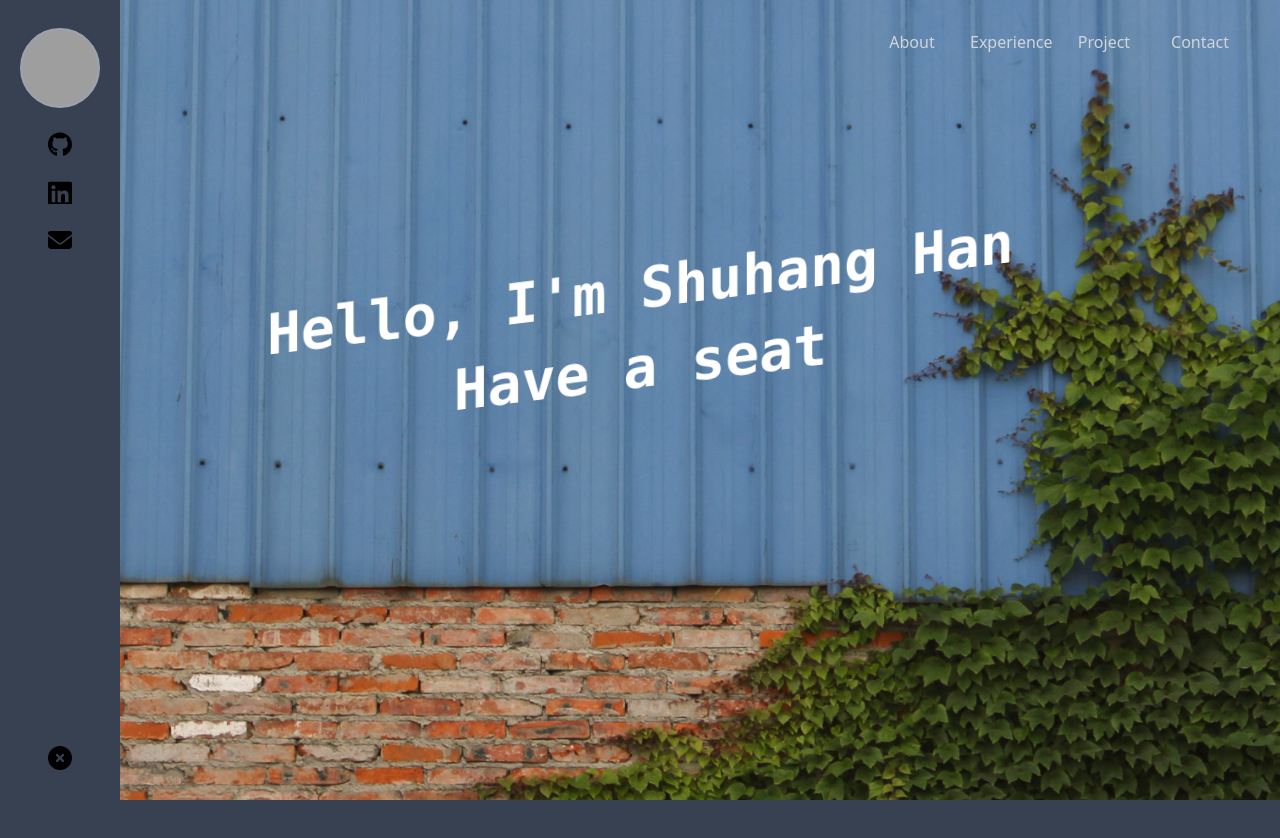
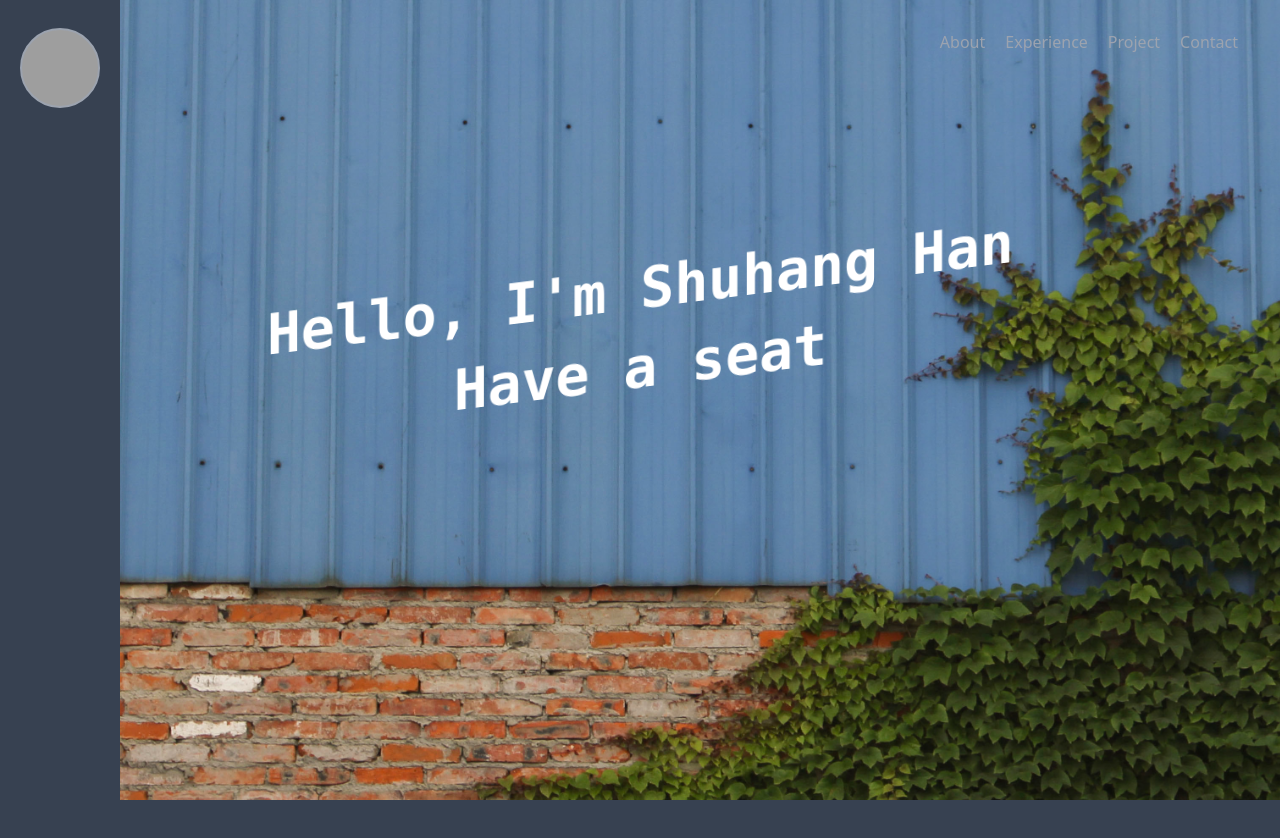
Before and after one commit to SkarnerV/website, a React (Vite) app: page / in a window 1280 px wide. Both pictures are taken after a click on the element 64 px from the left and 42 px from the top of the page. Shown: the top 838 px of the page. Built offline with nearby package versions, Linux system fonts and the light colour scheme; grey boxes are pictures that could not be loaded.

Commit message:
icon highlight added

```diff
--- a/src/components/button.tsx
+++ b/src/components/button.tsx
@@ -2,7 +2,7 @@ import React from "react";
 
 const Button = (props: { text: string }) => {
   return (
-    <button className="w-24 text-gray-300 hover:text-white border-transparent px-2 py-4 hover:border-white border-2 items-center">
+    <button className="text-gray-400 hover:text-white border-transparent px-2 py-4 hover:border-white border-2 items-center">
       {props.text}
     </button>
   );
--- /dev/null
+++ b/src/components/icon.tsx
@@ -0,0 +1,18 @@
+import React from "react";
+
+const Icon = (props: { path?: string; iconName: string }) => {
+  return (
+    <button
+      onClick={() => {
+        if (props.path) {
+          window.location.href = props.path;
+        }
+      }}
+      className="rounded-full p-2 border-2 bg-transparent border-transparent hover:border-white hover:bg-white"
+    >
+      <div className={`bg-cover bg-${props.iconName} w-6 h-6`}></div>
+    </button>
+  );
+};
+
+export default Icon;
--- a/src/components/profile.tsx
+++ b/src/components/profile.tsx
@@ -1,6 +1,7 @@
 import React from "react";
 import Avatar from "./avatar";
 import Button from "./button";
+import Icon from "./icon";
 
 const Profile = (props: { onClose: () => void }) => {
   return (
@@ -8,23 +9,17 @@ const Profile = (props: { onClose: () => void }) => {
       <div className="flex flex-col items-center">
         <div className="bg-avatar bg-cover w-20 h-20  border-gray-400 border-2 rounded-full" />
         <div className="mb-6"></div>
-        <a
-          href="https://github.com/SkarnerV"
-          className="bg-cover bg-github w-6 h-6"
-        ></a>
-        <div className="mb-6"></div>
-        <a
-          href="https://www.linkedin.com/in/shuhang-h-581b141b5/"
-          className="bg-cover bg-linkedin w-6 h-6"
-        ></a>
-        <div className="mb-6"></div>
-        <a
-          href="mailto:skarner.han@gmail.com"
-          className="bg-cover bg-email w-6 h-6"
-        ></a>
+        <Icon path="https://github.com/SkarnerV/" iconName="github" />
+        <div className="mb-2"></div>
+        <Icon
+          path="https://www.linkedin.com/in/shuhang-h-581b141b5/"
+          iconName="linkedin"
+        />
+        <div className="mb-2"></div>
+        <Icon path="mailto:skarner.han@gmail.com" iconName="email" />
       </div>
       <div className="mb-6" onClick={props.onClose}>
-        <button className="bg-cover bg-cross w-6 h-6 "></button>
+        <Icon iconName="cross" />
       </div>
     </div>
   );
```
Also changed, not shown: 3 other files (tests, documents, lock files or other folders).
